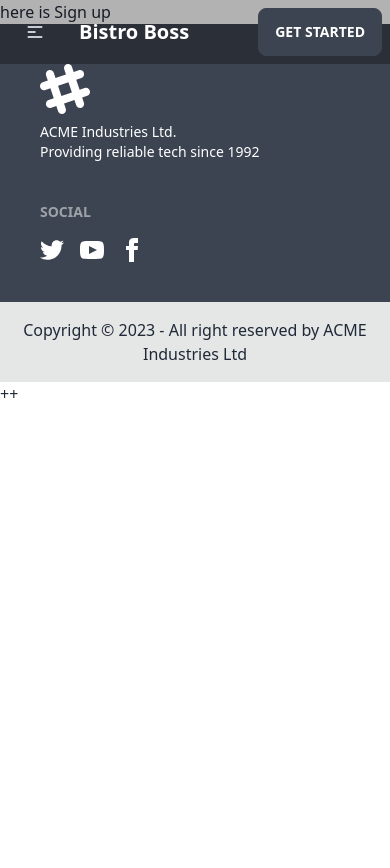
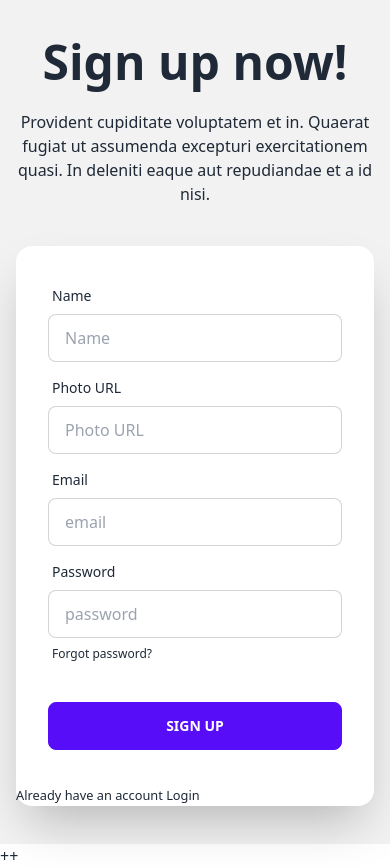
Before and after one commit to Rakib011110/bistro-boss-website-client-code, a React (Vite) app: page /signup in a window 390 px wide. Before the commit the page ends 844 px from the top, so only its background shows below. Built offline with nearby package versions, Linux system fonts and the light colour scheme; no server answers.

Commit message:
react hook from add

```diff
--- a/package.json
+++ b/package.json
@@ -12,11 +12,13 @@
   "dependencies": {
     "@smastrom/react-rating": "^1.3.1",
     "daisyui": "^2.51.6",
+    "firebase": "^9.22.1",
     "localforage": "^1.10.0",
     "match-sorter": "^6.3.1",
     "react": "^18.2.0",
     "react-dom": "^18.2.0",
     "react-helmet-async": "^1.3.0",
+    "react-hook-form": "^7.44.2",
     "react-parallax": "^3.5.1",
     "react-responsive-carousel": "^3.2.23",
     "react-router-dom": "^6.11.2",
--- /dev/null
+++ b/src/Firebase/Firebase.config.js
@@ -0,0 +1,18 @@
+// Import the functions you need from the SDKs you need
+import { initializeApp } from "firebase/app";
+// TODO: Add SDKs for Firebase products that you want to use
+// https://firebase.google.com/docs/web/setup#available-libraries
+
+// Your web app's Firebase configuration
+const firebaseConfig = {
+    apiKey: import.meta.env.VITE_apiKey,
+    authDomain: import.meta.env.VITE_authDomain,
+    projectId: import.meta.env.VITE_projectId,
+    storageBucket: import.meta.env.VITE_storageBucket,
+    messagingSenderId: import.meta.env.VITE_messagingSenderId,
+    appId: import.meta.env.VITE_appId,
+};
+
+// Initialize Firebase
+const app = initializeApp(firebaseConfig);
+export default app
--- a/src/Layouts/MainLayoutes.jsx
+++ b/src/Layouts/MainLayoutes.jsx
@@ -7,7 +7,9 @@
   const location = useLocation();
   console.log(location);
 
-  const noHeaderFooter = location.pathname.includes("/login");
+  const noHeaderFooter =
+    location.pathname.includes("/login") ||
+    location.pathname.includes("/signup");
   return (
     <div>
       {noHeaderFooter || <Navbar></Navbar>}
--- a/src/Pages/Login/Login.jsx
+++ b/src/Pages/Login/Login.jsx
@@ -1,23 +1,34 @@
-import React, { useEffect, useRef, useState } from "react";
+import React, { useContext, useEffect, useRef, useState } from "react";
 import { Helmet } from "react-helmet-async";
-import { Link } from "react-router-dom";
+import { Link, useLocation, useNavigate } from "react-router-dom";
 import {
   loadCaptchaEnginge,
   LoadCanvasTemplate,
   LoadCanvasTemplateNoReload,
   validateCaptcha,
 } from "react-simple-captcha";
+import { AuthContext } from "../../Providers/AuthProvider";
 
 const Login = () => {
   const captchaRef = useRef(null);
   const [disabled, setDisabled] = useState(true);
+  const { user, signIn } = useContext(AuthContext);
+  const navigate = useNavigate();
+  const location = useLocation();
 
+  const from = location.state?.from?.pathname || "/";
   const handleLogin = (event) => {
     event.preventDefault();
     const form = event.target;
     const email = form.email.value;
     const password = form.password.value;
     console.log(email, password);
+    signIn(email, password).then((result) => {
+      const user = result.user;
+      console.log(user);
+
+      navigate(from, { replace: true });
+    });
   };
 
   useEffect(() => {
--- a/src/Pages/Shared/Navbar/Navbar.jsx
+++ b/src/Pages/Shared/Navbar/Navbar.jsx
@@ -1,7 +1,15 @@
-import React from "react";
+import React, { useContext } from "react";
 import { Link } from "react-router-dom";
+import { AuthContext } from "../../../Providers/AuthProvider";
 
 const Navbar = () => {
+  const { user, logOut } = useContext(AuthContext);
+
+  const handleLogOut = () => {
+    logOut()
+      .then(() => {})
+      .catch((error) => console.log(error));
+  };
   const navOptions = (
     <>
       <li>
@@ -13,9 +21,22 @@
       <li>
         <Link to="/order/salad">Order Food</Link>
       </li>
-      <li>
-        <Link to="/login">Login</Link>
-      </li>
+      {user ? (
+        <>
+          <button onClick={handleLogOut} className="btn btn-ghost">
+            LogOut
+          </button>
+          <button onClick={handleLogOut} className="btn btn-ghost">
+            {user?.displayName}
+          </button>
+        </>
+      ) : (
+        <>
+          <li>
+            <Link to="/login">Login</Link>
+          </li>
+        </>
+      )}
     </>
   );
 
--- a/src/Pages/SignUp/SignUp.jsx
+++ b/src/Pages/SignUp/SignUp.jsx
@@ -1,9 +1,156 @@
-import React from "react";
+import React, { useContext } from "react";
+import { Helmet } from "react-helmet-async";
+import { useForm } from "react-hook-form";
+import { Link, useNavigate } from "react-router-dom";
+import { AuthContext } from "../../Providers/AuthProvider";
 
 const SignUp = () => {
+  const {
+    register,
+    handleSubmit,
+    reset,
+    formState: { errors },
+  } = useForm();
+  const { createUser, updateUserProfile } = useContext(AuthContext);
+  const navigate = useNavigate();
+
+  const onSubmit = (data) => {
+    console.log(data);
+    createUser(data.email, data.password).then((result) => {
+      const loggedUser = result.user;
+      console.log(loggedUser);
+
+      updateUserProfile(data.name, data.photoURL)
+        .then(() => {
+          console.log("user profile info updated");
+          reset();
+
+          navigate("/");
+        })
+        .catch((error) => console.log(error));
+    });
+  };
+
   return (
     <div>
-      <h1> here is Sign up</h1>
+      <>
+        <Helmet>
+          <title>Bistro Boss | Sign Up</title>
+        </Helmet>
+        <div className="hero min-h-screen bg-base-200">
+          <div className="hero-content flex-col lg:flex-row-reverse">
+            <div className="text-center lg:text-left">
+              <h1 className="text-5xl font-bold">Sign up now!</h1>
+              <p className="py-6">
+                Provident cupiditate voluptatem et in. Quaerat fugiat ut
+                assumenda excepturi exercitationem quasi. In deleniti eaque aut
+                repudiandae et a id nisi.
+              </p>
+            </div>
+            <div className="card flex-shrink-0 w-full max-w-sm shadow-2xl bg-base-100">
+              <form onSubmit={handleSubmit(onSubmit)} className="card-body">
+                <div className="form-control">
+                  <label className="label">
+                    <span className="label-text">Name</span>
+                  </label>
+                  <input
+                    type="text"
+                    {...register("name", { required: true })}
+                    name="name"
+                    placeholder="Name"
+                    className="input input-bordered"
+                  />
+                  {errors.name && (
+                    <span className="text-red-600">Name is required</span>
+                  )}
+                </div>
+                <div className="form-control">
+                  <label className="label">
+                    <span className="label-text">Photo URL</span>
+                  </label>
+                  <input
+                    type="text"
+                    {...register("photoURL", { required: true })}
+                    placeholder="Photo URL"
+                    className="input input-bordered"
+                  />
+                  {errors.photoURL && (
+                    <span className="text-red-600">Photo URL is required</span>
+                  )}
+                </div>
+                <div className="form-control">
+                  <label className="label">
+                    <span className="label-text">Email</span>
+                  </label>
+                  <input
+                    type="email"
+                    {...register("email", { required: true })}
+                    name="email"
+                    placeholder="email"
+                    className="input input-bordered"
+                  />
+                  {errors.email && (
+                    <span className="text-red-600">Email is required</span>
+                  )}
+                </div>
+                <div className="form-control">
+                  <label className="label">
+                    <span className="label-text">Password</span>
+                  </label>
+                  <input
+                    type="password"
+                    {...register("password", {
+                      required: true,
+                      minLength: 6,
+                      maxLength: 20,
+                      // pattern:
+                      //   /(?=.*[A-Z])(?=.*[!@#$&*])(?=.*[0-9])(?=.*[a-z])/,
+                    })}
+                    placeholder="password"
+                    className="input input-bordered"
+                  />
+                  {errors.password?.type === "required" && (
+                    <p className="text-red-600">Password is required</p>
+                  )}
+                  {errors.password?.type === "minLength" && (
+                    <p className="text-red-600">
+                      Password must be 6 characters
+                    </p>
+                  )}
+                  {errors.password?.type === "maxLength" && (
+                    <p className="text-red-600">
+                      Password must be less than 20 characters
+                    </p>
+                  )}
+                  {errors.password?.type === "pattern" && (
+                    <p className="text-red-600">
+                      Password must have one Uppercase one lower case, one
+                      number and one special character.
+                    </p>
+                  )}
+                  <label className="label">
+                    <a href="#" className="label-text-alt link link-hover">
+                      Forgot password?
+                    </a>
+                  </label>
+                </div>
+                <div className="form-control mt-6">
+                  <input
+                    className="btn btn-primary"
+                    type="submit"
+                    value="Sign Up"
+                  />
+                </div>
+              </form>
+              <p>
+                <small>
+                  Already have an account <Link to="/login">Login</Link>
+                </small>
+              </p>
+            </div>
+          </div>
+        </div>
+      </>
     </div>
   );
 };
--- /dev/null
+++ b/src/Providers/AuthProvider.jsx
@@ -0,0 +1,62 @@
+import React, { createContext, useEffect, useState } from "react";
+import {
+  createUserWithEmailAndPassword,
+  getAuth,
+  onAuthStateChanged,
+  signInWithEmailAndPassword,
+  signOut,
+  updateProfile,
+} from "firebase/auth";
+import app from "../Firebase/Firebase.config";
+
+export const AuthContext = createContext(null);
+const auth = getAuth(app);
+
+const AuthProvider = ({ children }) => {
+  const [user, setUser] = useState(null);
+  const [loading, setLoading] = useState(true);
+
+  const createUser = (email, password) => {
+    setLoading(true);
+    return createUserWithEmailAndPassword(auth, email, password);
+  };
+  const signIn = (email, password) => {
+    setLoading(true);
+    return signInWithEmailAndPassword(auth, email, password);
+  };
+  const logOut = () => {
+    setLoading(true);
+    return signOut(auth);
+  };
+
+  const updateUserProfile = (name, photo) => {
+    return updateProfile(auth.currentUser, {
+      displayName: name,
+      photoURL: photo,
+    });
+  };
+  useEffect(() => {
+    const unsubscribe = onAuthStateChanged(auth, (currentUser) => {
+      setUser(currentUser);
+      console.log("current user", currentUser);
+      setLoading(false);
+    });
+    return () => {
+      return unsubscribe();
+    };
+  }, []);
+  const authInfo = {
+    user,
+    loading,
+    createUser,
+    signIn,
+    logOut,
+    updateUserProfile,
+  };
+
+  return (
+    <AuthContext.Provider value={authInfo}>{children}</AuthContext.Provider>
+  );
+};
+
+export default AuthProvider;
--- a/src/Routes/Routes.jsx
+++ b/src/Routes/Routes.jsx
@@ -28,7 +28,7 @@
         element: <Login></Login>,
       },
       {
-        path: "signUp",
+        path: "signup",
         element: <SignUp></SignUp>,
       },
     ],
--- a/src/main.jsx
+++ b/src/main.jsx
@@ -5,11 +5,14 @@
 import "./index.css";
 import router from "./Routes/Routes.jsx";
 import { HelmetProvider } from "react-helmet-async";
+import AuthProvider from "./Providers/AuthProvider";
 ReactDOM.createRoot(document.getElementById("root")).render(
   <React.StrictMode>
     <HelmetProvider>
       <div className="max-w-screen-xl mx-auto">
-        <RouterProvider router={router} />
+        <AuthProvider>
+          <RouterProvider router={router} />
+        </AuthProvider>
       </div>
     </HelmetProvider>
   </React.StrictMode>
```
Also changed, not shown: 1 other file (tests, documents, lock files or other folders).
